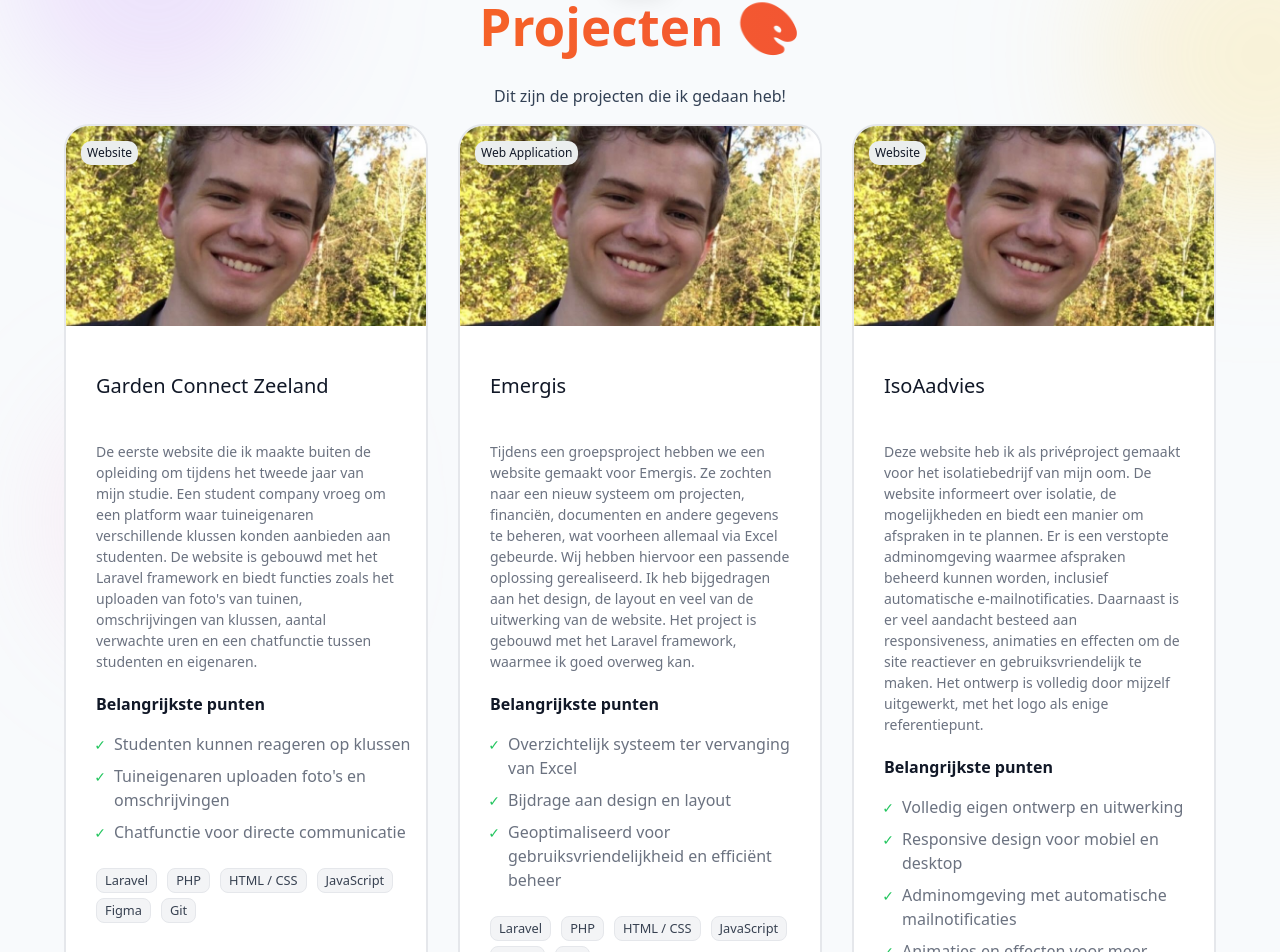
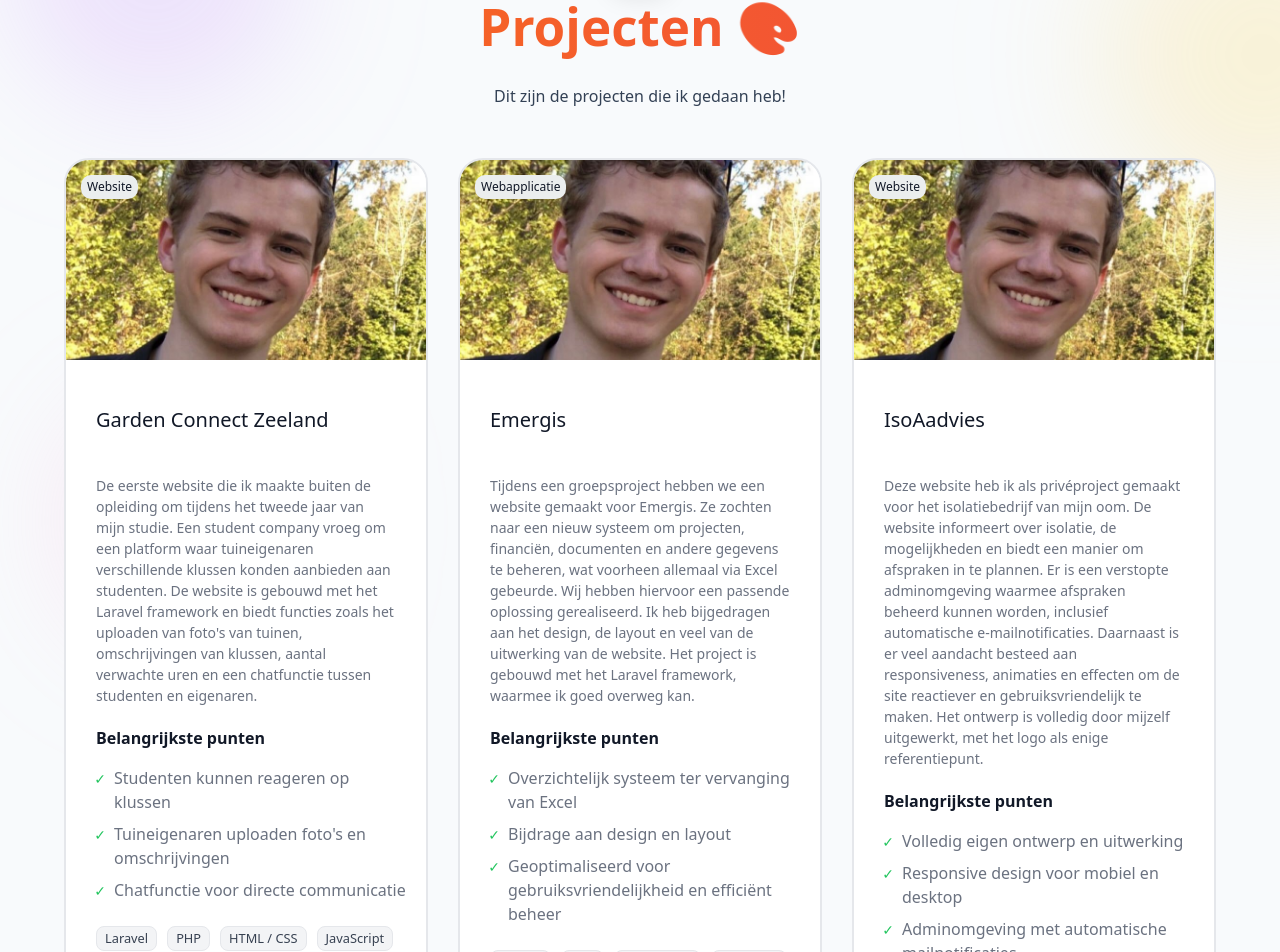
Before and after one commit to JurgenvanF/jurgenvanf-portfolio, a React (Vite) app: page /projecten in a window 1280 px wide. Shown: the part 200-1152 px from the top of the page. Built offline with nearby package versions, Linux system fonts and the light colour scheme; no server answers; a web font is replaced by a local one.

Commit message:
Better styling

```diff
--- a/src/pages/projects/Projects.css
+++ b/src/pages/projects/Projects.css
@@ -79,7 +79,7 @@
 }
 
 .projects__container {
-  margin: auto;
+  margin: 50px auto 0;
   width: 90%;
   max-width: 1300px;
   padding: 0 15px;
@@ -136,6 +136,10 @@
   margin: 20px 30px 0;
   color: var(--projects-text-primary);
   font-weight: bold;
+}
+
+.projects__hightlights__list {
+  padding-right: 20px;
 }
 
 .projects__hightlights__list li {
--- a/src/pages/projects/Projects.jsx
+++ b/src/pages/projects/Projects.jsx
@@ -69,7 +69,7 @@
             </div>
           </div>
           <div className="projects__container__item">
-            <div className="projects__type">Web Application</div>
+            <div className="projects__type">Webapplicatie</div>
             <img className="projects__picture" src={logo} alt="Emergis" />
             <h3 className="projects__name">Emergis</h3>
             <p className="projects__description">
```
